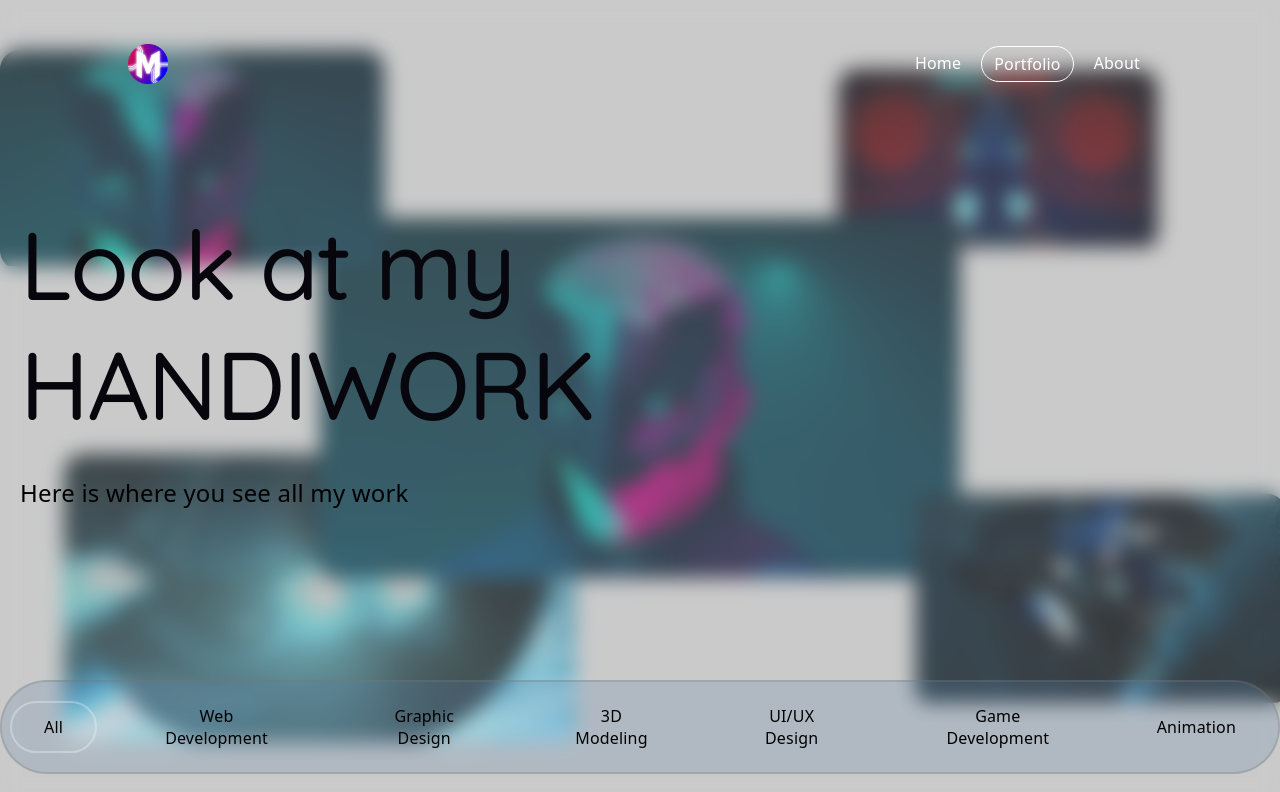
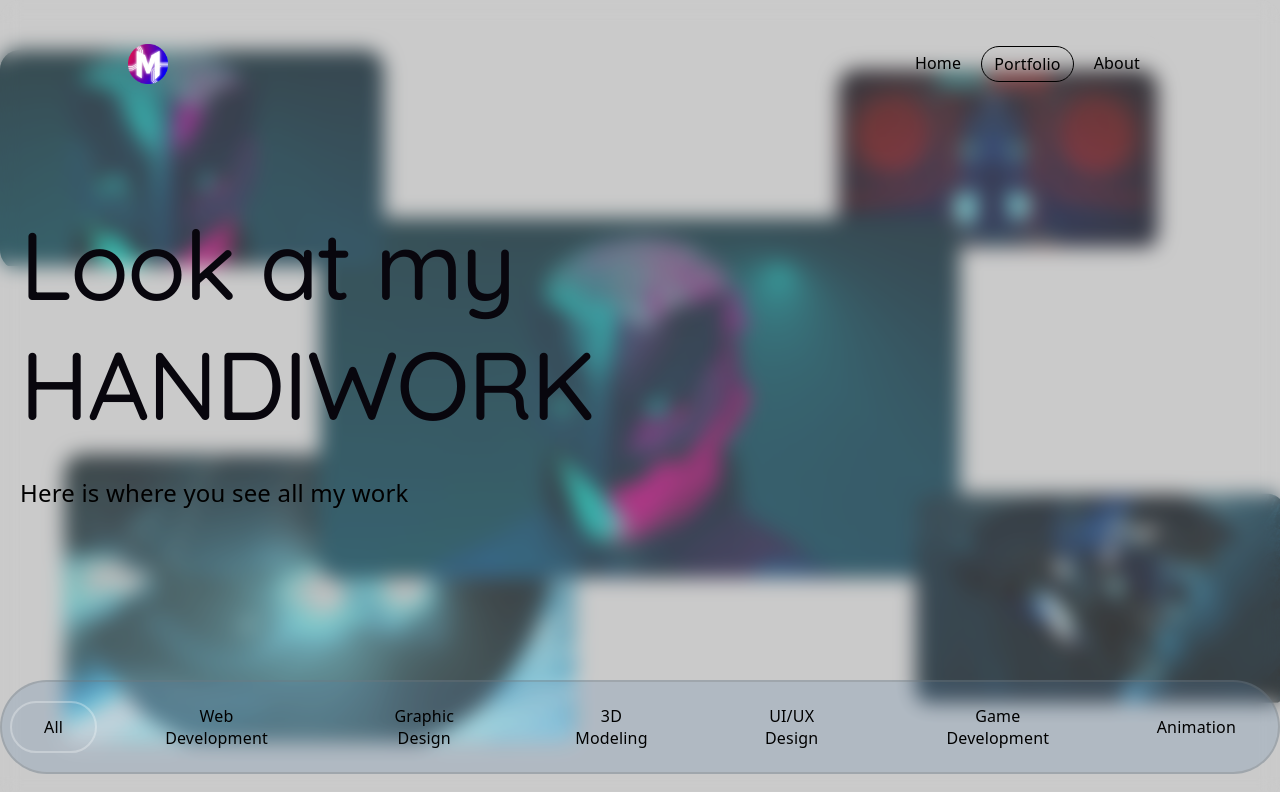
Before and after one commit to MoDev21/mosaic_portfolio, a React (Vite) app: page / in a window 1280 px wide. Shown: the top 792 px of the page. Built offline with nearby package versions, Linux system fonts and the light colour scheme; grey boxes are pictures that could not be loaded.

Commit message:
some styling changes wip 1.1

```diff
--- a/src/components/organisme/Navbar.jsx
+++ b/src/components/organisme/Navbar.jsx
@@ -54,18 +54,10 @@ export default function Navbar({ ...props }) {
   const color = useTransform(
     scrollY,
     [0, 400],
-    [isHome ? '#000000' : '#FFFFFF', '#000000']
+    [props.active_page_name === "Home" ? '#FFFFFF' : '#000000', '#000000']
   );
 
-  function currentPage() {
-    console.log(props.activate_page)
-    if (props.activate_page === 'home') {
-      setIsHome(true);
 
-    } else {
-      setIsHome(false);
-    }
-  }
 
   return (
 
@@ -105,7 +97,6 @@ export default function Navbar({ ...props }) {
                 active={link.label === props.active_page_name ? true : false}
                 activate_page={props.activate_page}
                 selectedCategory={props.selectedCategory}
-                onClick={currentPage}
               />
             ))}
         </ul>
```
Also changed, not shown: src/components/pages/Portfolio.css (line endings or trailing spaces).
